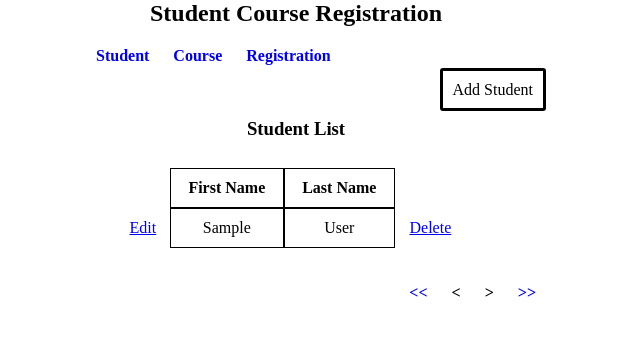
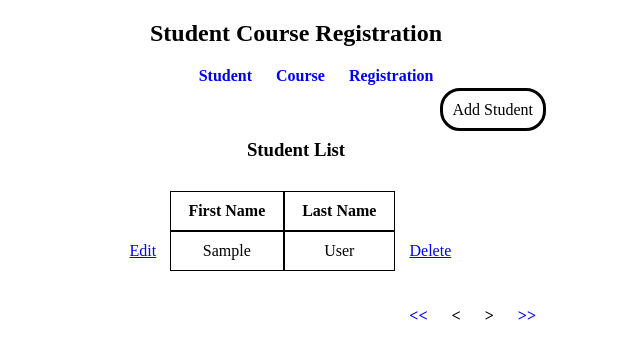
Before and after one commit to carolynphilip/StudentRegistration, a PHP site: page /index.php in a window 1280 px wide. Shown: the top 359 px of the page, without its empty margins (344-984 px from the left). Run offline with PHP 8.4, Linux system fonts and the light colour scheme; tables that the repository leaves empty hold one stand-in row (values such as "Sample post").

Commit message:
modify the alignment

```diff
--- a/index.php
+++ b/index.php
@@ -1,10 +1,7 @@
 <?php
-require_once ("class/DBController.php");
 require_once ("class/Student.php");
 require_once ("class/Registration.php");
 require_once ("class/Course.php");
-
-$db_handle = new DBController();
 
 $action = "";
 if (! empty($_GET["action"])) {
--- a/web/css/style.css
+++ b/web/css/style.css
@@ -2,6 +2,11 @@ body {
     margin: auto;
     width: 500px;
 }
+
+.navTab {
+	text-align: center;
+}
+
 table {
 	border-spacing: 0px;
 }
@@ -12,6 +17,7 @@ th, td {
 }
 
 h2, h3 {
+	margin: 20px;
     text-align: center;
 }
 
@@ -27,7 +33,7 @@ input, textarea, select {
     padding: 10px;
     text-decoration: none;
 	color: #000000;
-    border-radius: 3px;
+    border-radius: 20px;
     border-style: solid;
     margin-bottom: 10px;
 }
@@ -61,6 +67,7 @@ form, table {
 .errorInfo {
   margin-bottom: 10px;
 }
+
 .errorInfo span {
   background: lightcoral;
   color: white;
@@ -69,9 +76,6 @@ form, table {
 
 ul li{
     color: inherit;
-}
-
-ul li{
     display: inline;
 	font-weight: bold;
     padding: 10px 10px;
--- a/web/header.php
+++ b/web/header.php
@@ -5,7 +5,7 @@
 </head>
 <body>
     <h2>Student Course Registration</h2>
-    <div>
+    <div class="navTab">
         <ul class="menu-list">
             <li><a href="index.php">Student</a></li>
             <li><a href="index.php?action=course">Course</a></li>
```
